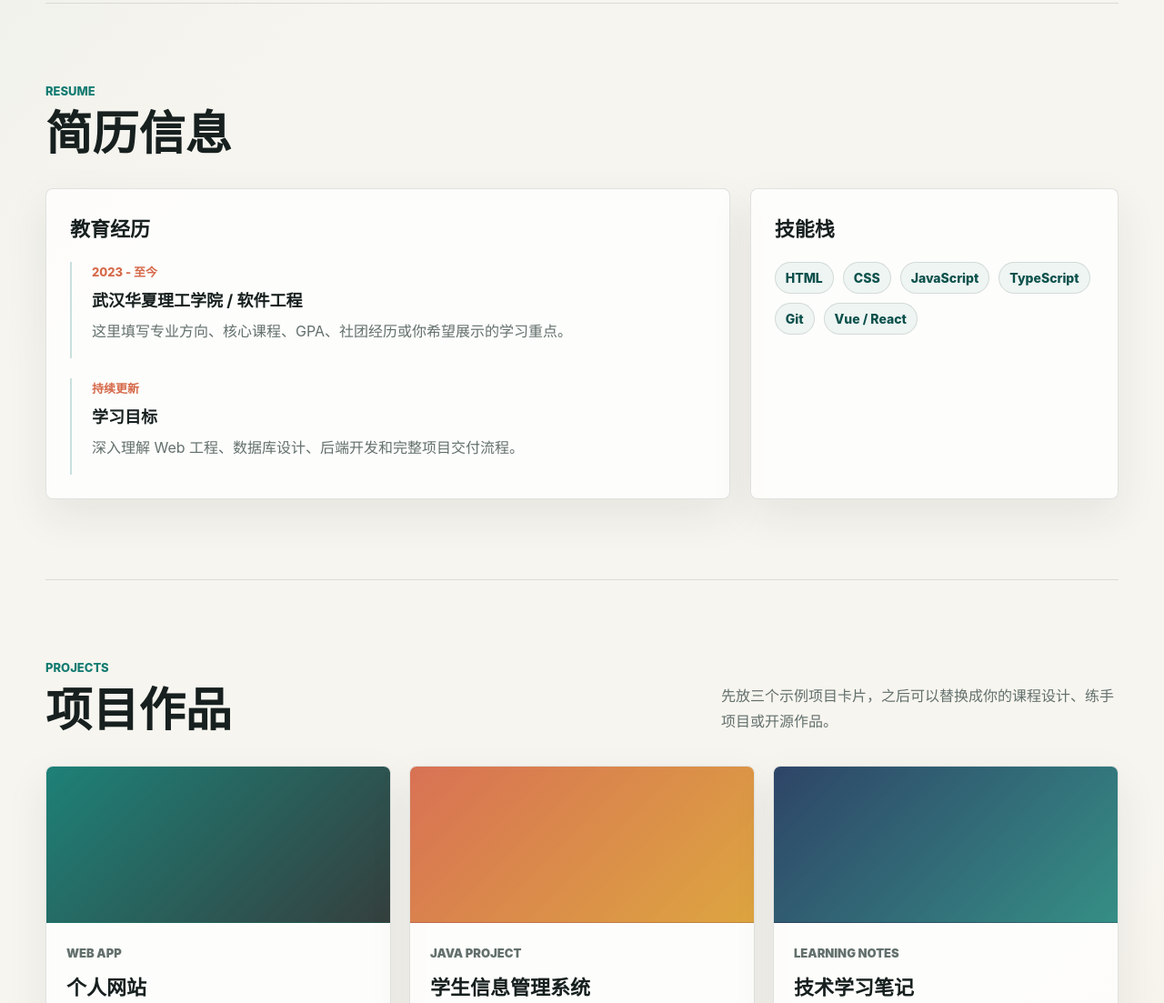
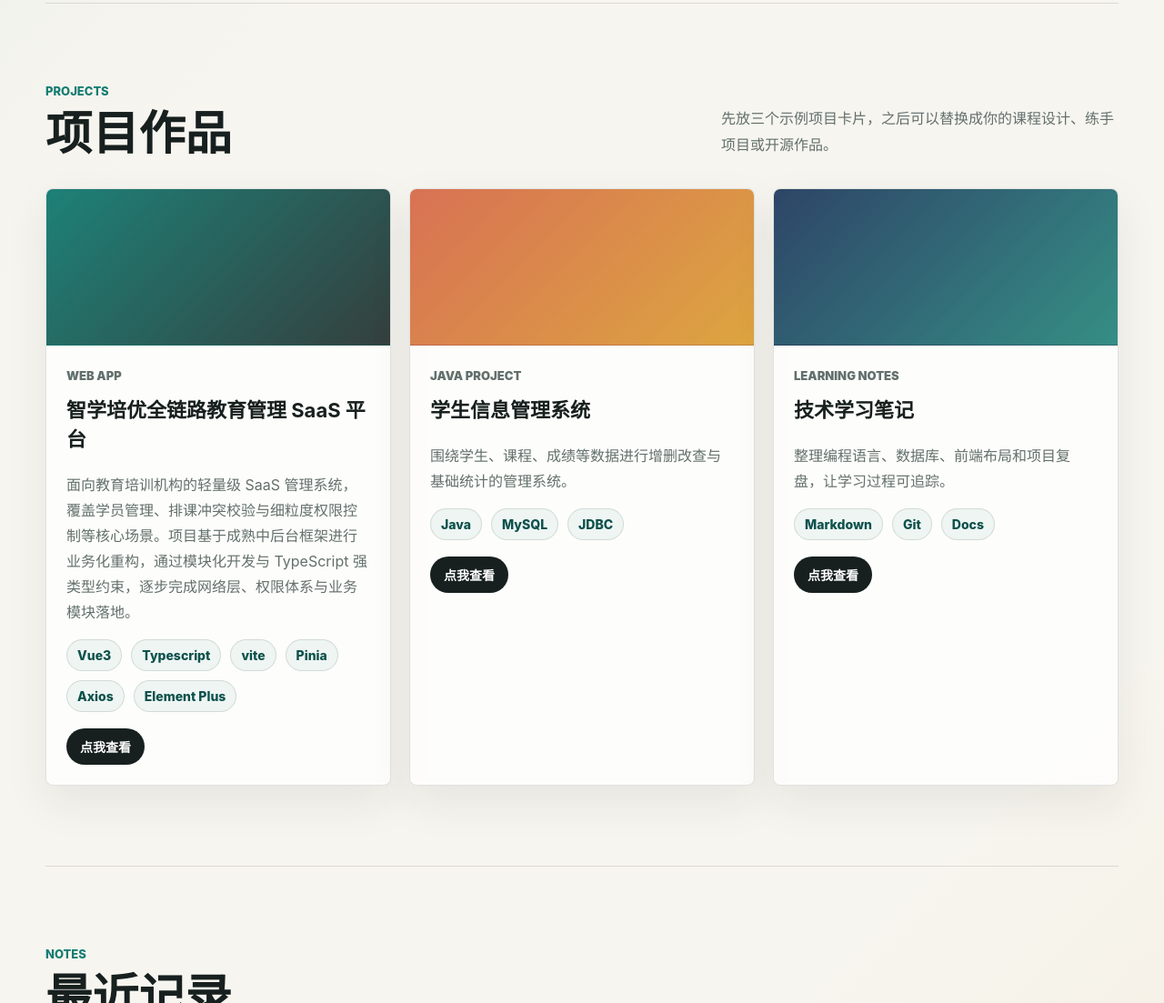
Before and after one commit to zwhdggg/personal-website, a plain HTML site: page index.html in a window 1280 px wide. Shown: the part 1184-2287 px from the top of the page at 91% size. Drawn offline with Linux system fonts and the light colour scheme.

Commit message:
Update website

```diff
--- a/index.html
+++ b/index.html
@@ -26,7 +26,6 @@
 
       <nav class="site-nav" aria-label="主导航">
         <a href="#about">关于我</a>
-        <a href="#resume">简历</a>
         <a href="#projects">项目</a>
         <a href="#notes">记录</a>
         <a href="#contact">联系</a>
@@ -44,12 +43,13 @@
           </p>
           <div class="hero-actions">
             <a class="button primary" href="#projects">查看项目</a>
+            <a class="button secondary" href="assets/resume.pdf" target="_blank" rel="noreferrer">查看简历</a>
             <a class="button secondary" href="#contact">联系我</a>
           </div>
           <dl class="quick-facts" aria-label="个人概览">
             <div>
               <dt>方向</dt>
-              <dd>软件开发</dd>
+              <dd>前端开发</dd>
             </div>
             <div>
               <dt>技术</dt>
@@ -84,43 +84,6 @@
         </div>
       </section>
 
-      <section id="resume" class="section reveal">
-        <div class="section-heading">
-          <p class="eyebrow">Resume</p>
-          <h2>简历信息</h2>
-        </div>
-
-        <div class="resume-layout">
-          <article class="panel">
-            <h3>教育经历</h3>
-            <div class="timeline">
-              <div class="timeline-item">
-                <span class="timeline-date">2023 - 至今</span>
-                <h4>武汉华夏理工学院 / 软件工程</h4>
-                <p>这里填写专业方向、核心课程、GPA、社团经历或你希望展示的学习重点。</p>
-              </div>
-              <div class="timeline-item">
-                <span class="timeline-date">持续更新</span>
-                <h4>学习目标</h4>
-                <p>深入理解 Web 工程、数据库设计、后端开发和完整项目交付流程。</p>
-              </div>
-            </div>
-          </article>
-
-          <article class="panel">
-            <h3>技能栈</h3>
-            <div class="skill-list">
-              <span>HTML</span>
-              <span>CSS</span>
-              <span>JavaScript</span>
-              <span>TypeScript</span>
-              <span>Git</span>
-              <span>Vue / React</span>
-            </div>
-          </article>
-        </div>
-      </section>
-
       <section id="projects" class="section reveal">
         <div class="section-heading split">
           <div>
@@ -135,13 +98,17 @@
             <div class="project-thumb web"></div>
             <div class="project-body">
               <p class="project-type">Web App</p>
-              <h3>个人网站</h3>
-              <p>用于展示个人简历、项目经历、学习记录与联系方式的响应式网站。</p>
+              <h3>智学培优全链路教育管理 SaaS 平台</h3>
+              <p>面向教育培训机构的轻量级 SaaS 管理系统，覆盖学员管理、排课冲突校验与细粒度权限控制等核心场景。项目基于成熟中后台框架进行业务化重构，通过模块化开发与 TypeScript 强类型约束，逐步完成网络层、权限体系与业务模块落地。</p>
               <div class="project-tags">
-                <span>HTML</span>
-                <span>CSS</span>
-                <span>JavaScript</span>
+                <span>Vue3</span>
+                <span>Typescript</span>
+                <span>vite</span>
+                <span>Pinia</span>
+                <span>Axios</span>
+                <span>Element Plus </span>
               </div>
+              <a class="project-link" href="https://github.com/zwhdggg" target="_blank" rel="noreferrer">点我查看</a>
             </div>
           </article>
 
@@ -156,6 +123,7 @@
                 <span>MySQL</span>
                 <span>JDBC</span>
               </div>
+              <a class="project-link" href="https://github.com/zwhdggg" target="_blank" rel="noreferrer">点我查看</a>
             </div>
           </article>
 
@@ -170,6 +138,7 @@
                 <span>Git</span>
                 <span>Docs</span>
               </div>
+              <a class="project-link" href="https://github.com/zwhdggg" target="_blank" rel="noreferrer">点我查看</a>
             </div>
           </article>
         </div>
@@ -184,7 +153,7 @@
         <div class="notes-list">
           <a href="#" aria-label="查看 Java 面向对象复习记录">
             <span>01</span>
-            <strong>Java 面向对象复习：类、继承与接口</strong>
+            <strong>ES6新特性复习</strong>
             <small>学习笔记</small>
           </a>
           <a href="#" aria-label="查看 MySQL 表设计记录">
@@ -205,13 +174,13 @@
           <p class="eyebrow">Contact</p>
           <h2>保持联系</h2>
           <p>
-            如果你正在查看我的作品，欢迎通过邮箱或代码平台联系我。这里的链接目前是占位内容，
-            你可以换成自己的邮箱、GitHub、Gitee、博客或社交主页。
+            如果你正在查看我的作品，欢迎通过邮箱或代码平台联系我。
           </p>
         </div>
         <div class="contact-links">
+          <a href="assets/resume.pdf" target="_blank" rel="noreferrer">查看 PDF 简历</a>
           <a href="mailto:ck183973@gmail.com">ck183973@gmail.com</a>
-          <a href="https://github.com/" target="_blank" rel="noreferrer">GitHub</a>
+          <a href="https://github.com/zwhdggg" target="_blank" rel="noreferrer">My GitHub</a>
           <a href="https://gitee.com/" target="_blank" rel="noreferrer">Gitee</a>
         </div>
       </section>
--- a/styles.css
+++ b/styles.css
@@ -358,12 +358,6 @@ h3 {
   line-height: 1.9;
 }
 
-.resume-layout {
-  display: grid;
-  grid-template-columns: minmax(0, 1.3fr) minmax(280px, 0.7fr);
-  gap: 22px;
-}
-
 .panel,
 .project-card {
   border: 1px solid var(--line);
@@ -406,6 +400,31 @@ h3 {
 }
 
 .skill-list,
+.project-tags {
+  margin-bottom: 18px;
+}
+
+.project-link {
+  display: inline-flex;
+  align-items: center;
+  justify-content: center;
+  min-height: 40px;
+  padding: 0 15px;
+  border-radius: 999px;
+  background: var(--ink);
+  color: #fff;
+  font-size: 14px;
+  font-weight: 900;
+  transition:
+    background-color 0.2s ease,
+    transform 0.2s ease;
+}
+
+.project-link:hover {
+  background: var(--teal);
+  transform: translateY(-1px);
+}
+
 .project-tags {
   display: flex;
   flex-wrap: wrap;
@@ -560,7 +579,6 @@ h3 {
   .hero,
   .section-heading.split,
   .about-grid,
-  .resume-layout,
   .project-grid,
   .contact-section {
     grid-template-columns: 1fr;
```
Also changed, not shown: 1 other file.
